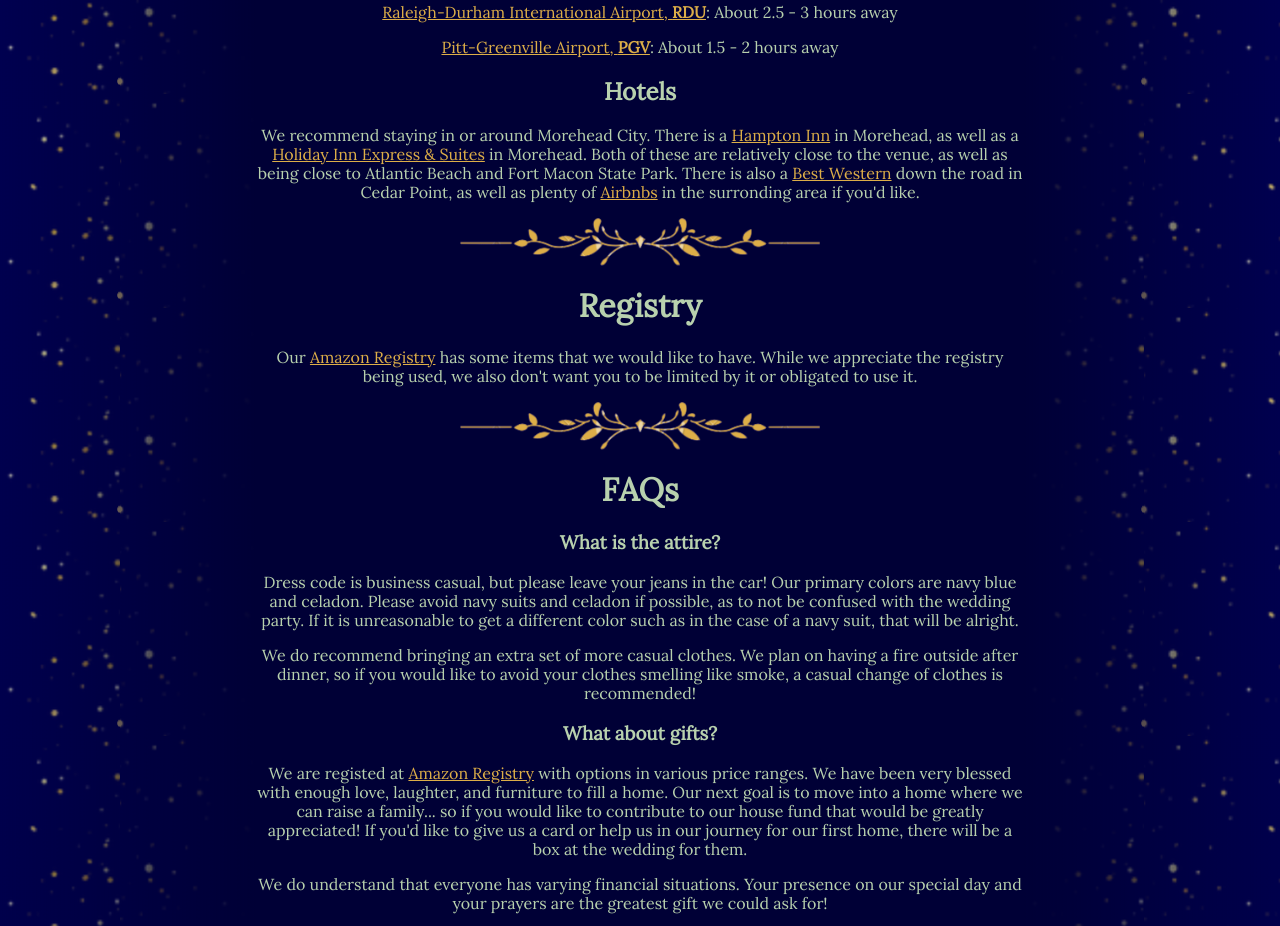
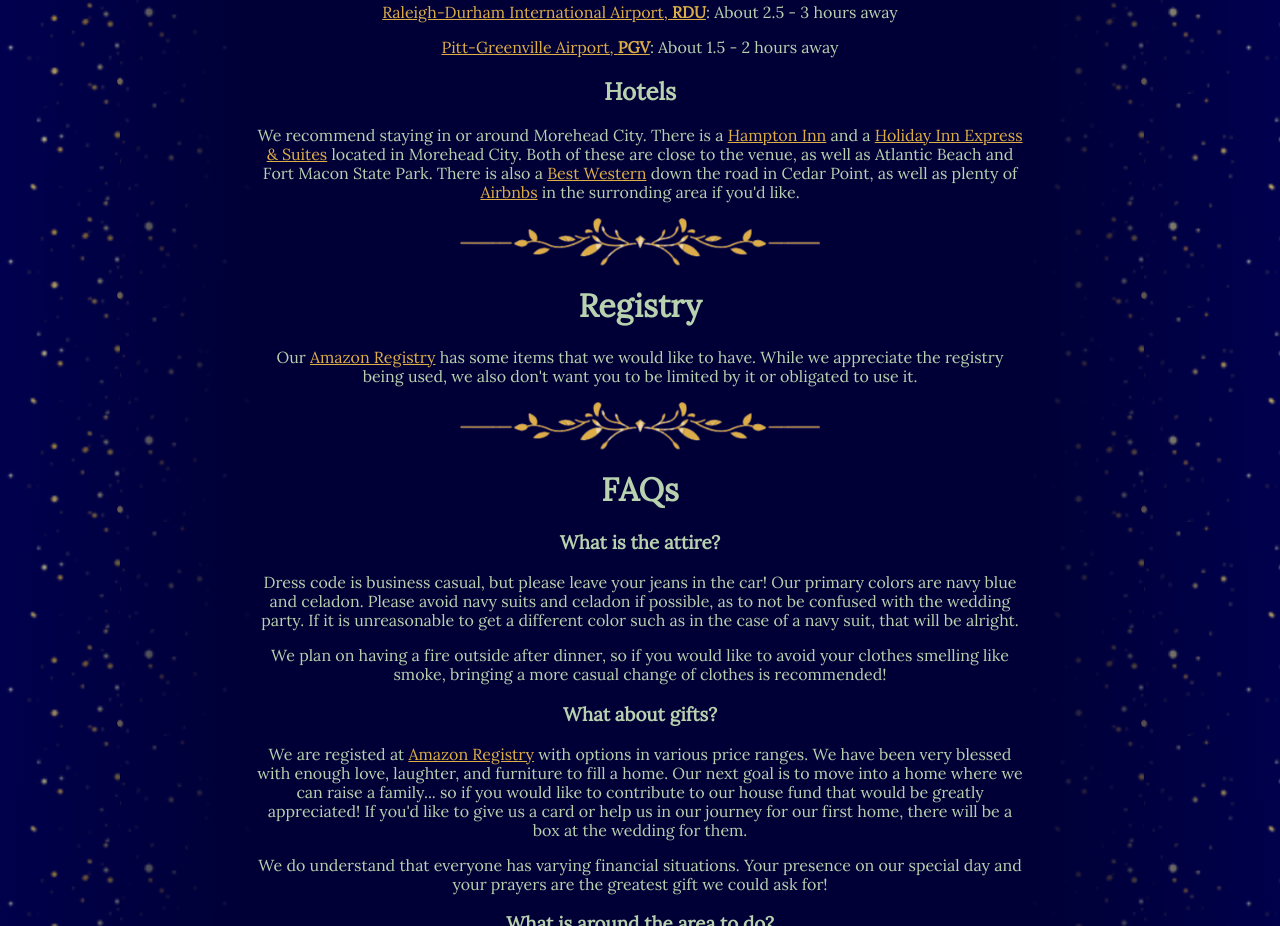
Before and after one commit to PyroPM/pyropm.github.io, a website: page index.html in a window 1280 px wide. Shown: the part 1397-2323 px from the top of the page. Drawn offline with Linux system fonts and the light colour scheme.

Commit message:
rewording #2

```diff
--- a/index.html
+++ b/index.html
@@ -63,7 +63,7 @@
           <p><a href="https://flypgv.com/" target="_blank">Pitt-Greenville Airport, <strong>PGV</strong></a>: About 1.5 - 2 hours away</p>
 
           <h2>Hotels</h2>
-          <p>We recommend staying in or around Morehead City. There is a <a href="https://www.hilton.com/en/hotels/mornchx-hampton-morehead-city/">Hampton Inn</a> in Morehead, as well as a <a href="https://www.ihg.com/holidayinnexpress/hotels/us/en/morehead-city/mrhnc/hoteldetail">Holiday Inn Express & Suites</a> in Morehead. Both of these are relatively close to the venue, as well as being close to Atlantic Beach and Fort Macon State Park. There is also a <a href="https://www.bestwestern.com/en_US/book/hotels-in-swansboro/best-western-plus-silver-creek-inn/propertyCode.34140.html">Best Western</a> down the road in Cedar Point, as well as plenty of <a href="https://airbnb.com/">Airbnbs</a> in the surronding area if you'd like.</p>
+          <p>We recommend staying in or around Morehead City. There is a <a href="https://www.hilton.com/en/hotels/mornchx-hampton-morehead-city/">Hampton Inn</a> and a <a href="https://www.ihg.com/holidayinnexpress/hotels/us/en/morehead-city/mrhnc/hoteldetail">Holiday Inn Express & Suites</a> located in Morehead City. Both of these are close to the venue, as well as Atlantic Beach and Fort Macon State Park. There is also a <a href="https://www.bestwestern.com/en_US/book/hotels-in-swansboro/best-western-plus-silver-creek-inn/propertyCode.34140.html">Best Western</a> down the road in Cedar Point, as well as plenty of <a href="https://airbnb.com/">Airbnbs</a> in the surronding area if you'd like.</p>
 
           <img height="48px" src="./photos/spacer.png"/>
 
@@ -75,7 +75,7 @@
           <h1 id="faqs">FAQs</h1>
           <h3>What is the attire?</h3>
           <p>Dress code is business casual, but please leave your jeans in the car! Our primary colors are navy blue and celadon. Please avoid navy suits and celadon if possible, as to not be confused with the wedding party. If it is unreasonable to get a different color such as in the case of a navy suit, that will be alright.</p>
-	  <p>We do recommend bringing an extra set of more casual clothes. We plan on having a fire outside after dinner, so if you would like to avoid your clothes smelling like smoke, a casual change of clothes is recommended!</p>
+	  <p>We plan on having a fire outside after dinner, so if you would like to avoid your clothes smelling like smoke, bringing a more casual change of clothes is recommended!</p>
           <h3>What about gifts?</h3>
           <p>We are registed at <a href="#registry">Amazon Registry</a> with options in various price ranges. We have been very blessed with enough love, laughter, and furniture to fill a home. Our next goal is to move into a home where we can raise a family... so if you would like to contribute to our house fund that would be greatly appreciated! If you'd like to give us a card or help us in our journey for our first home, there will be a box at the wedding for them.</p>
           <p>We do understand that everyone has varying financial situations. Your presence on our special day and your prayers are the greatest gift we could ask for!</p>
```
